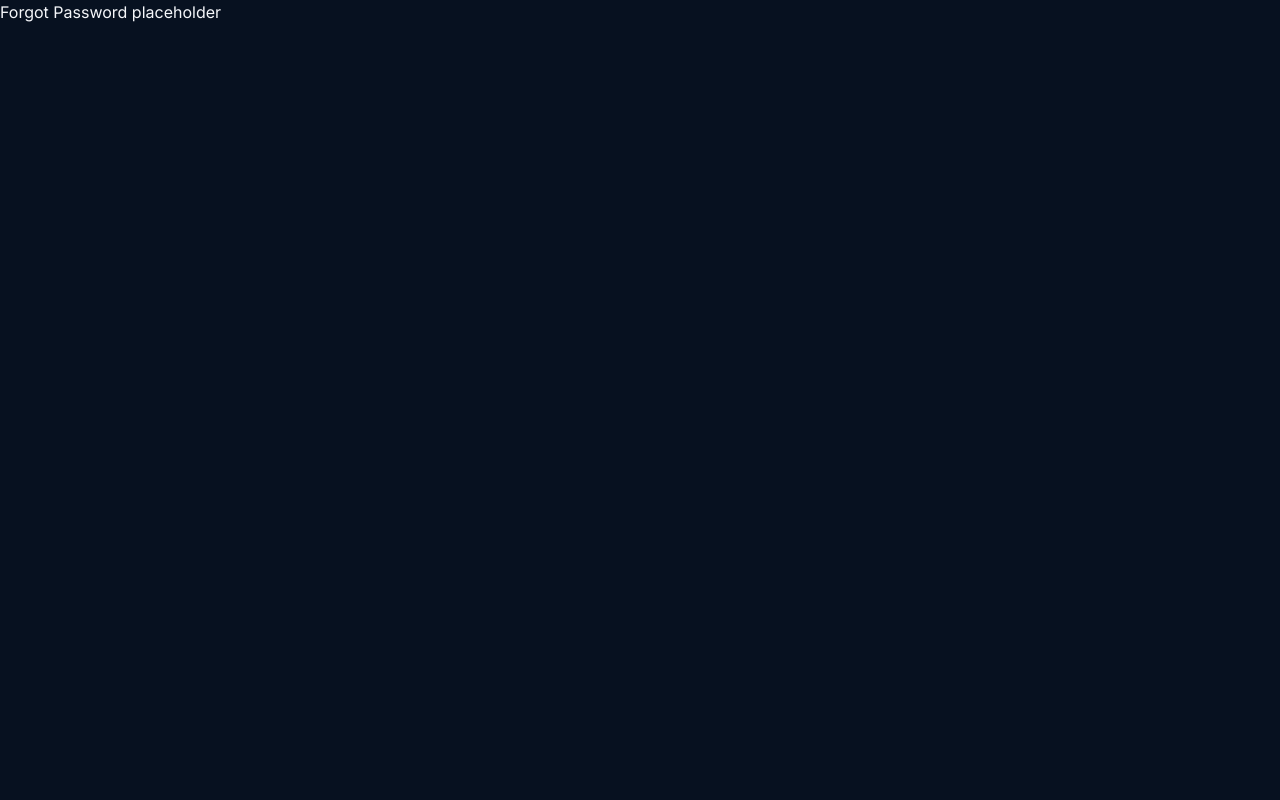
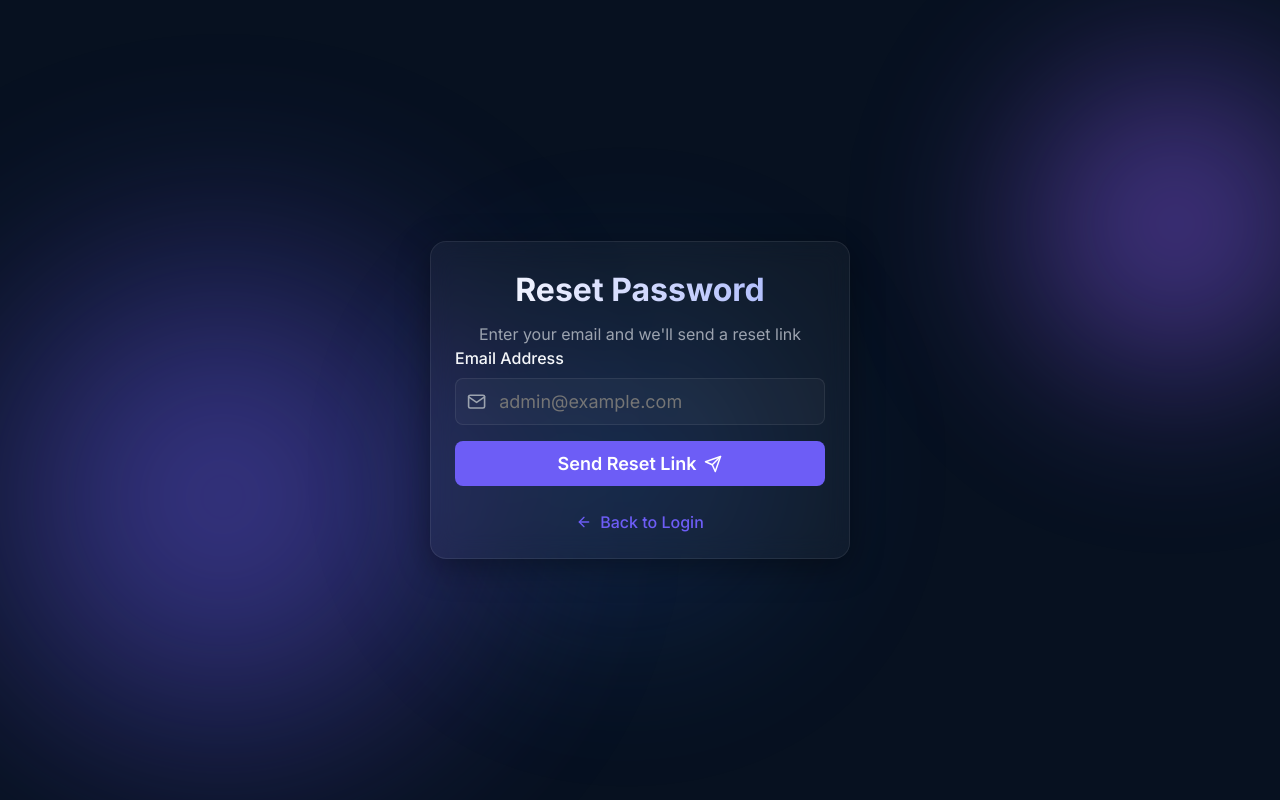
Before and after one commit to nitinjswgithub066/blog-admin-dashboard, a React (Vite) app: page /auth/forgot-password in a window 1280 px wide. Built offline with nearby package versions, Linux system fonts and the light colour scheme.

Commit message:
feat: add Forgot Password Page and routing

```diff
--- a/src/App.tsx
+++ b/src/App.tsx
@@ -1,6 +1,7 @@
 import { Routes, Route, Navigate } from 'react-router-dom';
 import LoginPage from './pages/auth/login/LoginPage';
 import RegisterPage from './pages/auth/register/RegisterPage';
+import ForgotPasswordPage from './pages/auth/forgot-password/ForgotPasswordPage';
 import './App.css';
 
 function App() {
@@ -9,9 +10,9 @@ function App() {
       <Route path="/" element={<Navigate to="/auth/login" replace />} />
       <Route path="/auth/login" element={<LoginPage />} />
       <Route path="/auth/register" element={<RegisterPage />} />
+      <Route path="/auth/forgot-password" element={<ForgotPasswordPage />} />
 
       {/* Placeholders for upcoming pages */}
-      <Route path="/auth/forgot-password" element={<div>Forgot Password placeholder</div>} />
       <Route path="/dashboard" element={<div>Dashboard placeholder</div>} />
     </Routes>
   );
--- /dev/null
+++ b/src/pages/auth/forgot-password/ForgotPasswordPage.module.css
@@ -0,0 +1,233 @@
+.container {
+  display: flex;
+  align-items: center;
+  justify-content: center;
+  min-height: 100vh;
+  width: 100%;
+  padding: var(--spacing-4);
+  position: relative;
+  overflow: hidden;
+  background-color: var(--bg-primary);
+}
+
+/* Background animated shapes */
+.shape {
+  position: absolute;
+  filter: blur(80px);
+  z-index: 0;
+  opacity: 0.6;
+}
+
+.shape1 {
+  bottom: -10%;
+  left: -10%;
+  width: 50vw;
+  height: 50vw;
+  background: radial-gradient(circle, var(--accent-primary) 0%, transparent 70%);
+  animation: float1 15s ease-in-out infinite;
+}
+
+.shape2 {
+  top: -10%;
+  right: -10%;
+  width: 40vw;
+  height: 40vw;
+  background: radial-gradient(circle, var(--accent-secondary) 0%, transparent 70%);
+  animation: float2 20s ease-in-out infinite reverse;
+}
+
+.shape3 {
+  bottom: 40%;
+  right: 50%;
+  transform: translate(50%, 50%);
+  width: 30vw;
+  height: 30vw;
+  background: radial-gradient(circle, #3B82F6 0%, transparent 70%);
+  animation: float3 18s ease-in-out infinite;
+  opacity: 0.3;
+}
+
+@keyframes float1 {
+  0%, 100% { transform: translate(0, 0) scale(1); }
+  33% { transform: translate(5%, -10%) scale(1.1); }
+  66% { transform: translate(-5%, -5%) scale(0.9); }
+}
+
+@keyframes float2 {
+  0%, 100% { transform: translate(0, 0) scale(1); }
+  33% { transform: translate(-10%, 5%) scale(1.1); }
+  66% { transform: translate(5%, 10%) scale(0.9); }
+}
+
+@keyframes float3 {
+  0%, 100% { transform: translate(50%, 50%) scale(1); }
+  50% { transform: translate(45%, 45%) scale(1.2); }
+}
+
+/* Card Content */
+.content {
+  position: relative;
+  z-index: 1;
+  width: 100%;
+  max-width: 420px;
+  padding: var(--spacing-6);
+  border-radius: var(--radius-xl);
+  display: flex;
+  flex-direction: column;
+  gap: var(--spacing-6);
+}
+
+.header {
+  text-align: center;
+}
+
+.title {
+  font-size: var(--font-size-2xl);
+  font-weight: 700;
+  margin-bottom: var(--spacing-2);
+  background: linear-gradient(to right, #fff, #a5b4fc);
+  -webkit-background-clip: text;
+  -webkit-text-fill-color: transparent;
+}
+
+.subtitle {
+  color: var(--text-muted);
+  font-size: var(--font-size-sm);
+}
+
+.form {
+  display: flex;
+  flex-direction: column;
+  gap: var(--spacing-4);
+}
+
+.inputGroup {
+  display: flex;
+  flex-direction: column;
+  gap: var(--spacing-2);
+}
+
+.label {
+  font-size: var(--font-size-sm);
+  font-weight: 500;
+  color: var(--text-primary);
+}
+
+.inputWrapper {
+  position: relative;
+  display: flex;
+  align-items: center;
+}
+
+.inputIcon {
+  position: absolute;
+  left: var(--spacing-3);
+  color: var(--text-muted);
+  font-size: 1.2rem;
+}
+
+.input {
+  width: 100%;
+  padding: var(--spacing-3);
+  padding-left: calc(var(--spacing-3) * 2 + 1.2rem);
+  background: rgba(255, 255, 255, 0.03);
+  border: 1px solid var(--border-color);
+  border-radius: var(--radius-md);
+  color: var(--text-primary);
+  transition: var(--transition-fast);
+}
+
+.input:focus {
+  border-color: var(--accent-primary);
+  background: rgba(255, 255, 255, 0.05);
+  box-shadow: 0 0 0 2px rgba(109, 93, 246, 0.2);
+}
+
+.errorText {
+  color: #ef4444;
+  font-size: var(--font-size-xs);
+  margin-top: var(--spacing-1);
+}
+
+.submitBtn {
+  width: 100%;
+  padding: var(--spacing-3);
+  background: var(--accent-primary);
+  color: #fff;
+  border-radius: var(--radius-md);
+  font-weight: 600;
+  font-size: var(--font-size-base);
+  transition: var(--transition-normal);
+  display: flex;
+  align-items: center;
+  justify-content: center;
+  gap: var(--spacing-2);
+}
+
+.submitBtn:hover:not(:disabled) {
+  background: var(--accent-hover);
+  transform: translateY(-2px);
+  box-shadow: 0 4px 12px rgba(109, 93, 246, 0.4);
+}
+
+.submitBtn:disabled {
+  opacity: 0.7;
+  cursor: not-allowed;
+}
+
+.successState {
+  display: flex;
+  flex-direction: column;
+  align-items: center;
+  gap: var(--spacing-4);
+  text-align: center;
+  padding: var(--spacing-4) 0;
+}
+
+.successIcon {
+  font-size: 3rem;
+  color: #10b981; /* emerald-500 */
+}
+
+.successTitle {
+  font-size: var(--font-size-xl);
+  font-weight: 600;
+  color: #fff;
+}
+
+.successText {
+  color: var(--text-muted);
+  font-size: var(--font-size-sm);
+  margin-bottom: var(--spacing-4);
+}
+
+.footer {
+  text-align: center;
+  font-size: var(--font-size-sm);
+  color: var(--text-muted);
+}
+
+.footerLink {
+  color: var(--accent-primary);
+  font-weight: 500;
+  transition: var(--transition-fast);
+  margin-left: var(--spacing-1);
+}
+
+.footerLink:hover {
+  color: var(--accent-hover);
+  text-decoration: underline;
+}
+
+/* Mobile First Adjustments */
+@media (min-width: 280px) {
+  .content {
+    padding: var(--spacing-4);
+  }
+}
+
+@media (min-width: 640px) {
+  .content {
+    padding: var(--spacing-6);
+  }
+}
--- /dev/null
+++ b/src/pages/auth/forgot-password/ForgotPasswordPage.tsx
@@ -0,0 +1,146 @@
+import React, { useState } from 'react';
+import { useForm } from 'react-hook-form';
+import { zodResolver } from '@hookform/resolvers/zod';
+import * as z from 'zod';
+import { motion, AnimatePresence } from 'framer-motion';
+import { FiMail, FiSend, FiCheckCircle, FiArrowLeft } from 'react-icons/fi';
+import { Link } from 'react-router-dom';
+import styles from './ForgotPasswordPage.module.css';
+
+const forgotPasswordSchema = z.object({
+  email: z.string().email({ message: 'Invalid email address' }),
+});
+
+type ForgotPasswordFormValues = z.infer<typeof forgotPasswordSchema>;
+
+const ForgotPasswordPage: React.FC = () => {
+  const [isSuccess, setIsSuccess] = useState(false);
+
+  const {
+    register,
+    handleSubmit,
+    formState: { errors, isSubmitting },
+  } = useForm<ForgotPasswordFormValues>({
+    resolver: zodResolver(forgotPasswordSchema),
+  });
+
+  const onSubmit = async (data: ForgotPasswordFormValues) => {
+    // Simulate API call
+    await new Promise((resolve) => setTimeout(resolve, 1500));
+    console.log('Password reset requested for:', data.email);
+    setIsSuccess(true);
+  };
+
+  return (
+    <div className={styles.container}>
+      {/* Background Animated Shapes */}
+      <div className={`${styles.shape} ${styles.shape1}`}></div>
+      <div className={`${styles.shape} ${styles.shape2}`}></div>
+      <div className={`${styles.shape} ${styles.shape3}`}></div>
+
+      {/* Forgot Password Card */}
+      <motion.div
+        className={`${styles.content} glass-card`}
+        initial={{ opacity: 0, y: 30 }}
+        animate={{ opacity: 1, y: 0 }}
+        transition={{ duration: 0.6, ease: 'easeOut' }}
+      >
+        <AnimatePresence mode="wait">
+          {!isSuccess ? (
+            <motion.div
+              key="form"
+              initial={{ opacity: 0, x: -20 }}
+              animate={{ opacity: 1, x: 0 }}
+              exit={{ opacity: 0, x: 20 }}
+              transition={{ duration: 0.3 }}
+            >
+              <div className={styles.header}>
+                <motion.h1
+                  className={styles.title}
+                  initial={{ opacity: 0 }}
+                  animate={{ opacity: 1 }}
+                  transition={{ delay: 0.2 }}
+                >
+                  Reset Password
+                </motion.h1>
+                <motion.p
+                  className={styles.subtitle}
+                  initial={{ opacity: 0 }}
+                  animate={{ opacity: 1 }}
+                  transition={{ delay: 0.3 }}
+                >
+                  Enter your email and we'll send a reset link
+                </motion.p>
+              </div>
+
+              <form className={styles.form} onSubmit={handleSubmit(onSubmit)}>
+                <motion.div
+                  className={styles.inputGroup}
+                  initial={{ opacity: 0, x: -20 }}
+                  animate={{ opacity: 1, x: 0 }}
+                  transition={{ delay: 0.4 }}
+                >
+                  <label htmlFor="email" className={styles.label}>
+                    Email Address
+                  </label>
+                  <div className={styles.inputWrapper}>
+                    <FiMail className={styles.inputIcon} />
+                    <input
+                      id="email"
+                      type="email"
+                      placeholder="admin@example.com"
+                      className={styles.input}
+                      {...register('email')}
+                    />
+                  </div>
+                  {errors.email && <span className={styles.errorText}>{errors.email.message}</span>}
+                </motion.div>
+
+                <motion.button
+                  type="submit"
+                  className={styles.submitBtn}
+                  disabled={isSubmitting}
+                  whileHover={{ scale: 1.02 }}
+                  whileTap={{ scale: 0.98 }}
+                  initial={{ opacity: 0, y: 20 }}
+                  animate={{ opacity: 1, y: 0 }}
+                  transition={{ delay: 0.5 }}
+                >
+                  {isSubmitting ? 'Sending...' : 'Send Reset Link'}
+                  <FiSend />
+                </motion.button>
+              </form>
+            </motion.div>
+          ) : (
+            <motion.div
+              key="success"
+              className={styles.successState}
+              initial={{ opacity: 0, scale: 0.9 }}
+              animate={{ opacity: 1, scale: 1 }}
+              transition={{ duration: 0.4, type: "spring", bounce: 0.4 }}
+            >
+              <FiCheckCircle className={styles.successIcon} />
+              <h2 className={styles.successTitle}>Check your inbox</h2>
+              <p className={styles.successText}>
+                We have sent a password reset link to your email address.
+              </p>
+            </motion.div>
+          )}
+        </AnimatePresence>
+
+        <motion.div
+          className={styles.footer}
+          initial={{ opacity: 0 }}
+          animate={{ opacity: 1 }}
+          transition={{ delay: 0.6 }}
+        >
+          <Link to="/auth/login" className={styles.footerLink} style={{ display: 'flex', alignItems: 'center', justifyContent: 'center', gap: '8px', marginLeft: 0 }}>
+            <FiArrowLeft /> Back to Login
+          </Link>
+        </motion.div>
+      </motion.div>
+    </div>
+  );
+};
+
+export default ForgotPasswordPage;
```
